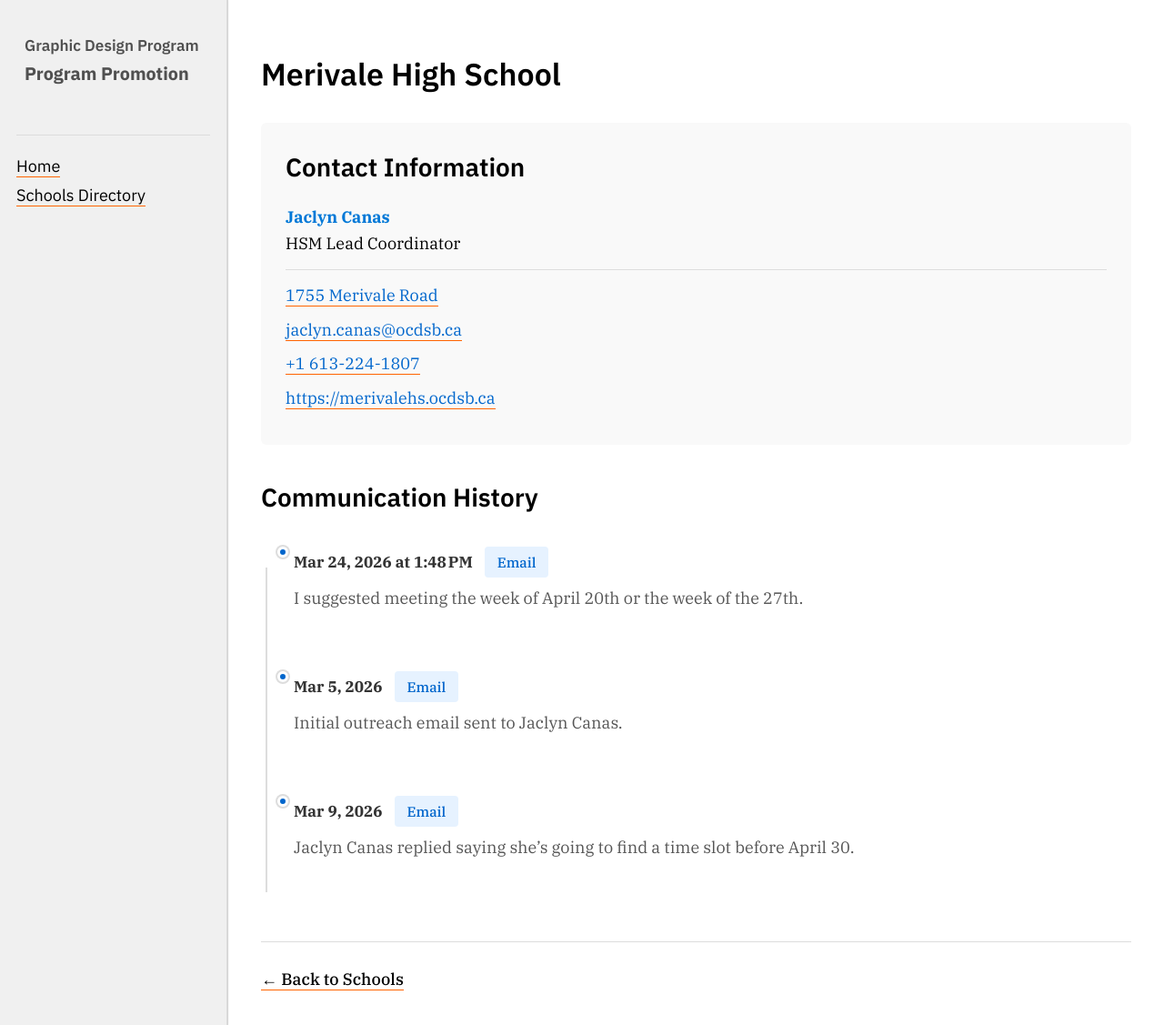
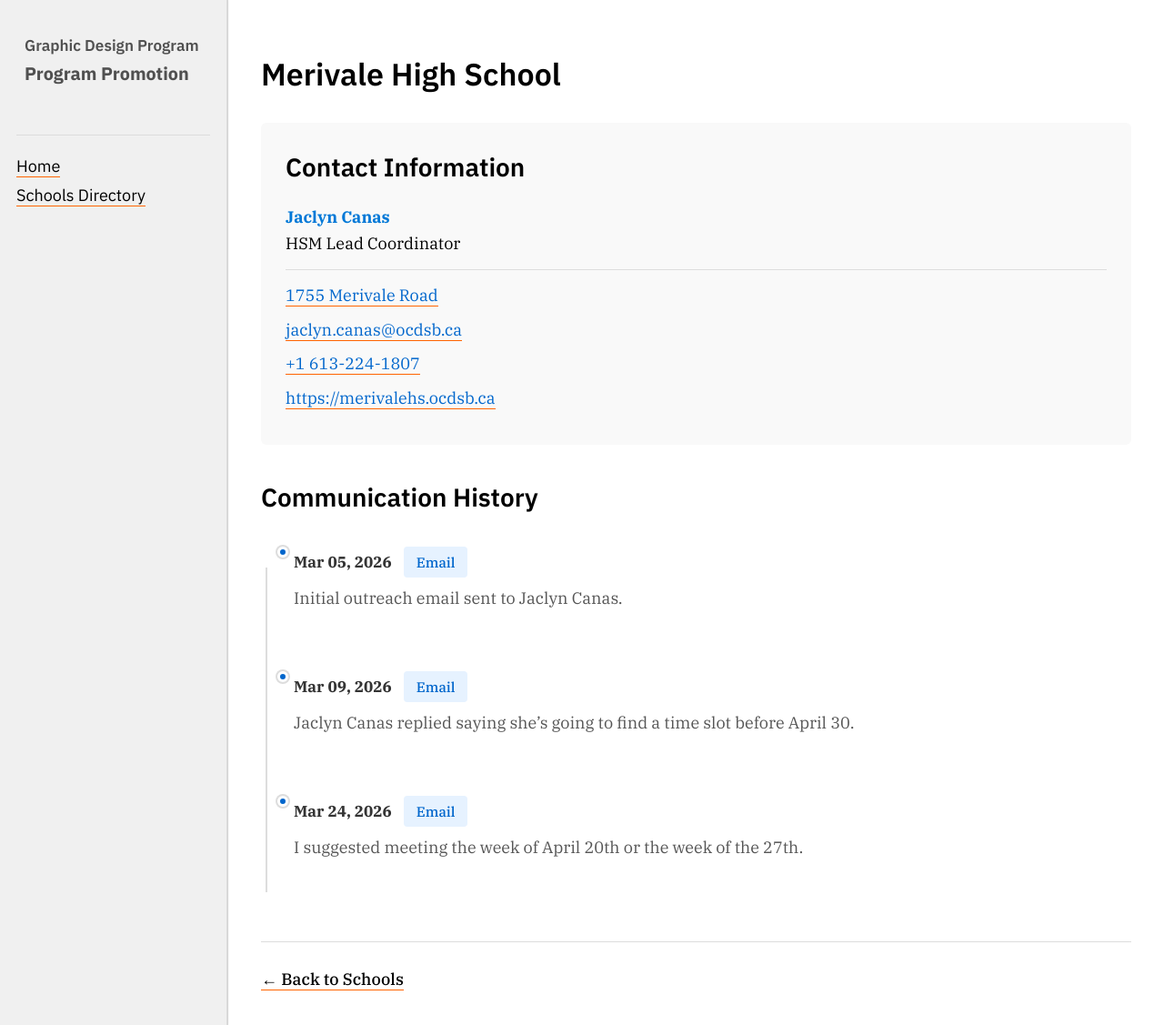
Before and after one commit to AlainParadis/program-promotion, a Jekyll site: the page built from _schools/merivale-high-school.md, in a window 1280 px wide and 1127 px high. Shown: the whole window at 91% size. Built offline with Jekyll 4.4.1, drawn with Linux system fonts in a browser that asks for light colours.

Commit message:
Standardize communication date formatting
Normalize dates in _schools/merivale-high-school.md by zero-padding day values (e.g. 'Mar 05', 'Mar 09') and removing the time suffix from 'Mar 24, 2026' to keep communication entries consistent.

```diff
--- a/_schools/merivale-high-school.md
+++ b/_schools/merivale-high-school.md
@@ -11,13 +11,13 @@ contact:
   phone: "+1 613-224-1807"
   url: "https://merivalehs.ocdsb.ca"
 communications:
-  - date: "Mar 5, 2026"
+  - date: "Mar 05, 2026"
     method: "email"
     note: "Initial outreach email sent to Jaclyn Canas."
-  - date: "Mar 9, 2026"
+  - date: "Mar 09, 2026"
     method: "email"
     note: "Jaclyn Canas replied saying she's going to find a time slot before April 30."
-  - date: "Mar 24, 2026 at 1:48 PM"
+  - date: "Mar 24, 2026"
     method: "email"
     note: "I suggested meeting the week of April 20th or the week of the 27th."
 ---
```
